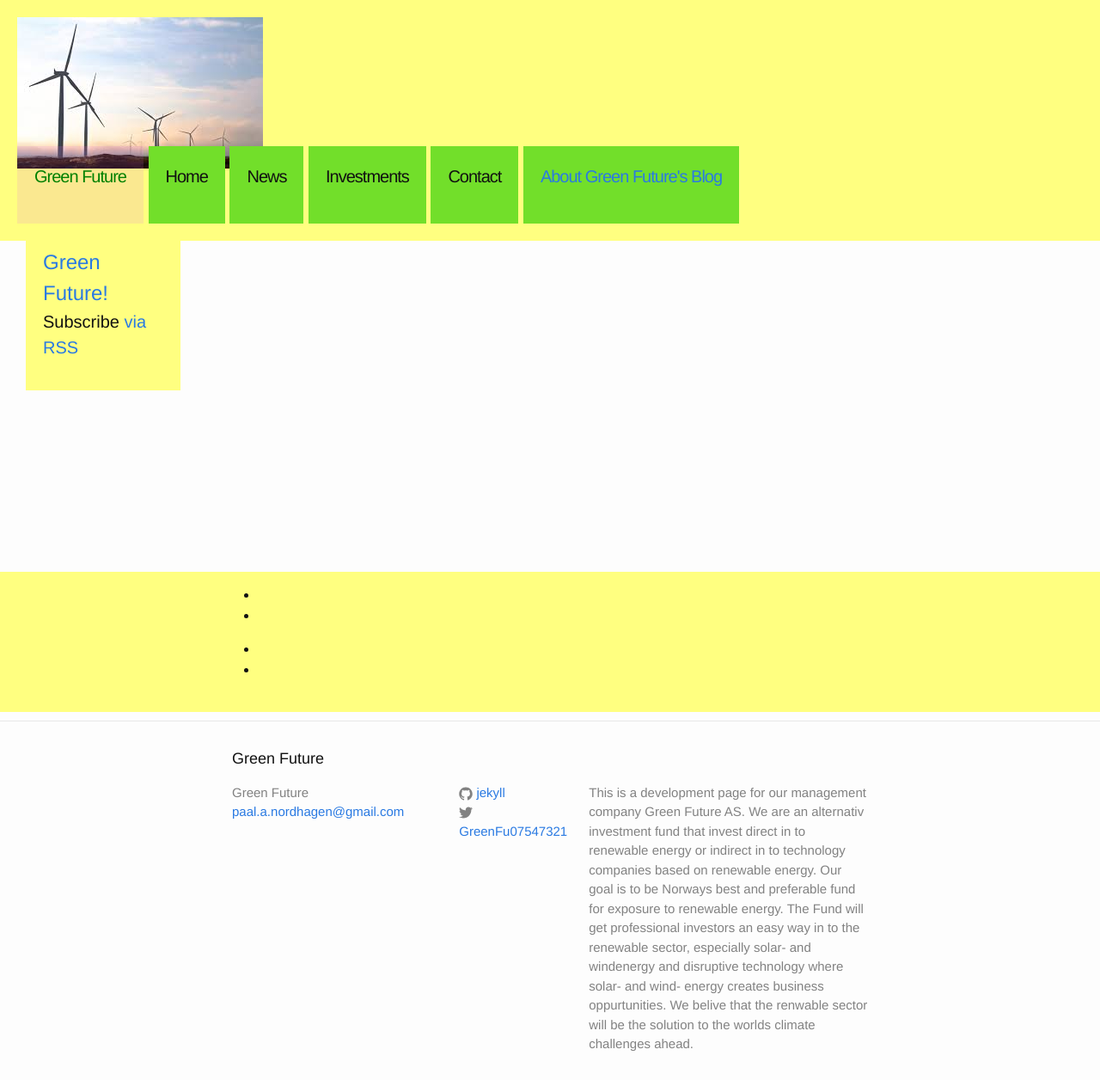
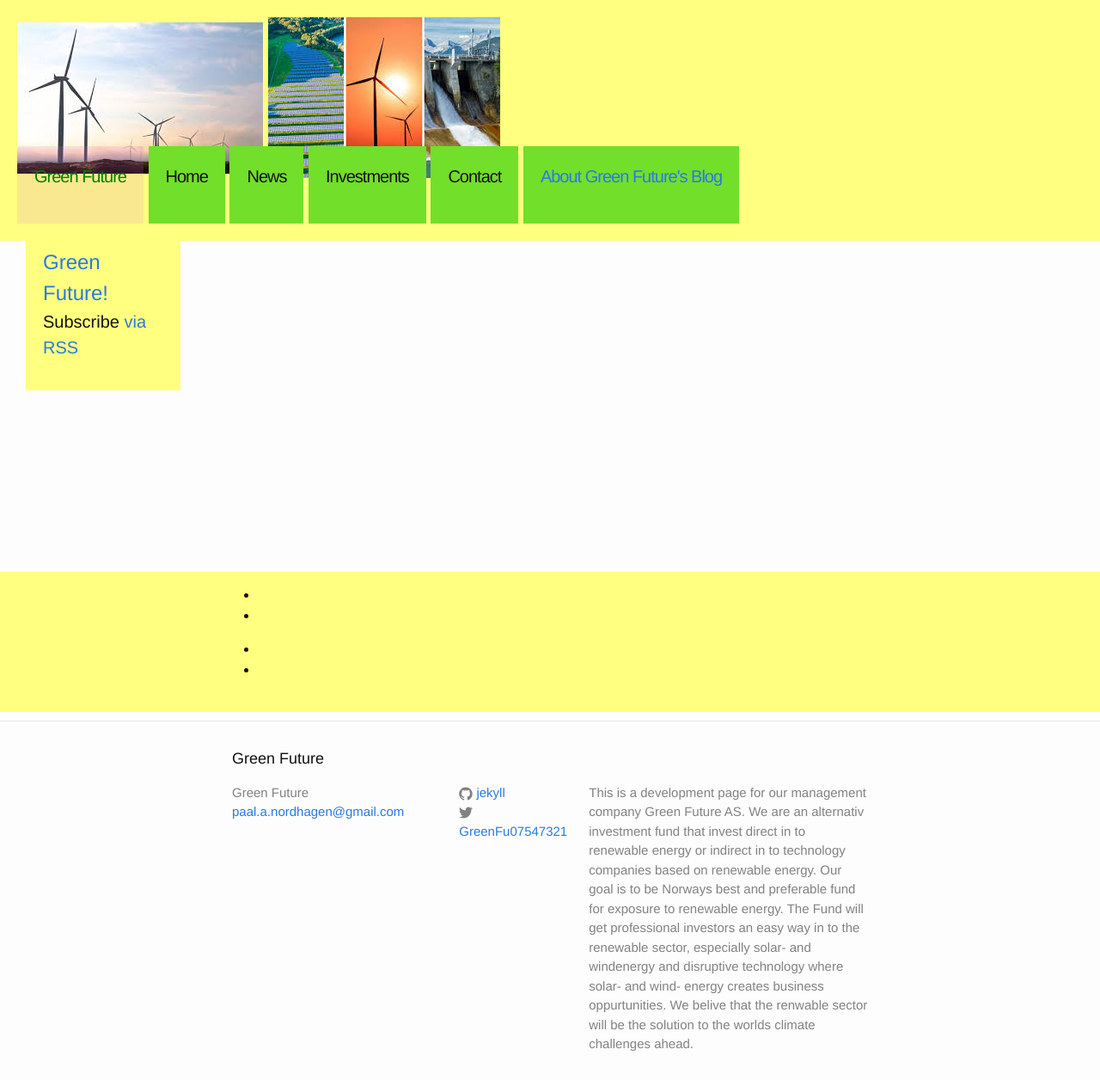
Before and after one commit to Paal-August/Paal-August.github.io, a Jekyll site: the page built from index.html, in a window 1280 px wide. Shown: the whole page at 86% size. Built offline with Jekyll 4.4.1, drawn with Linux system fonts in a browser that asks for light colours.

Commit message:
Update header.html

```diff
--- a/_includes/header.html
+++ b/_includes/header.html
@@ -2,6 +2,7 @@
 
     <div class="image-container">
       <img src="https://github.com/Paal-August/Paal-August.github.io/blob/master/_includes/Vindmoller_images.jpeg?raw=true"/>
+      <img src="https://github.com/Paal-August/Paal-August.github.io/blob/master/_includes/images.jpeg?raw=true"/>
     </div>
 
    <a class="site-title" href="{{ site.baseurl }}/">{{ site.title }}</a>
```
